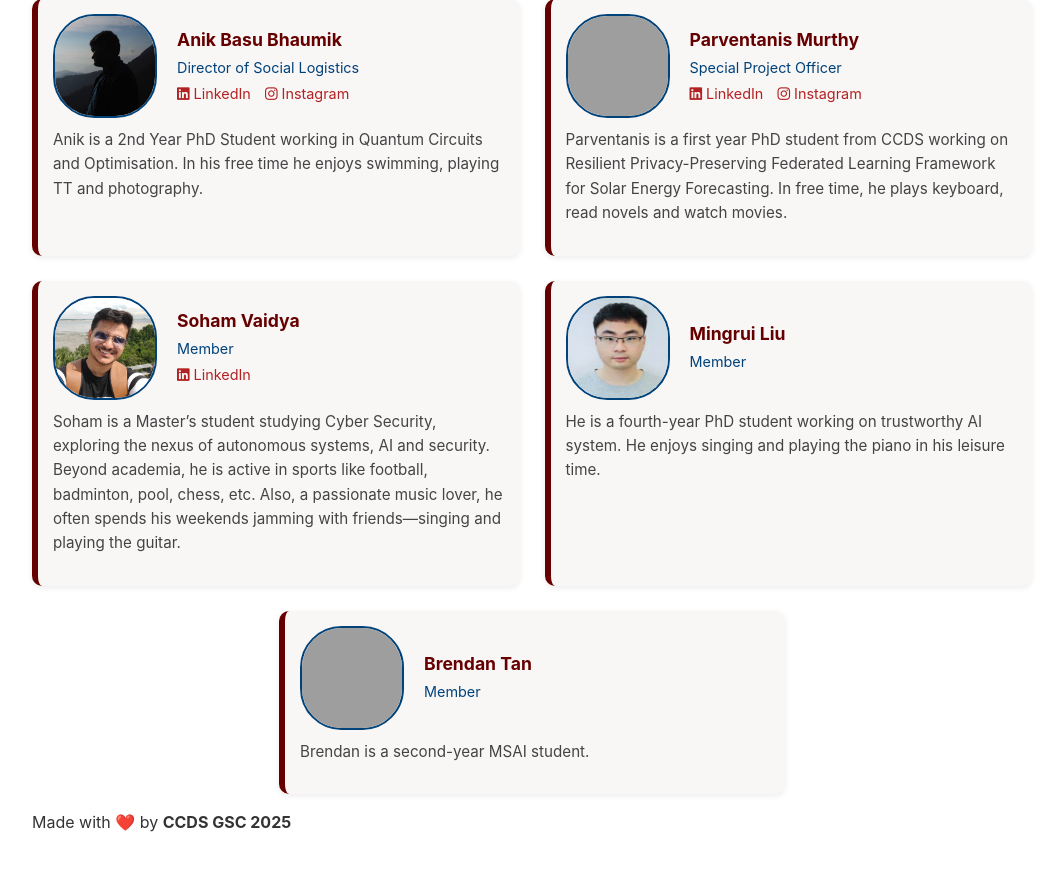
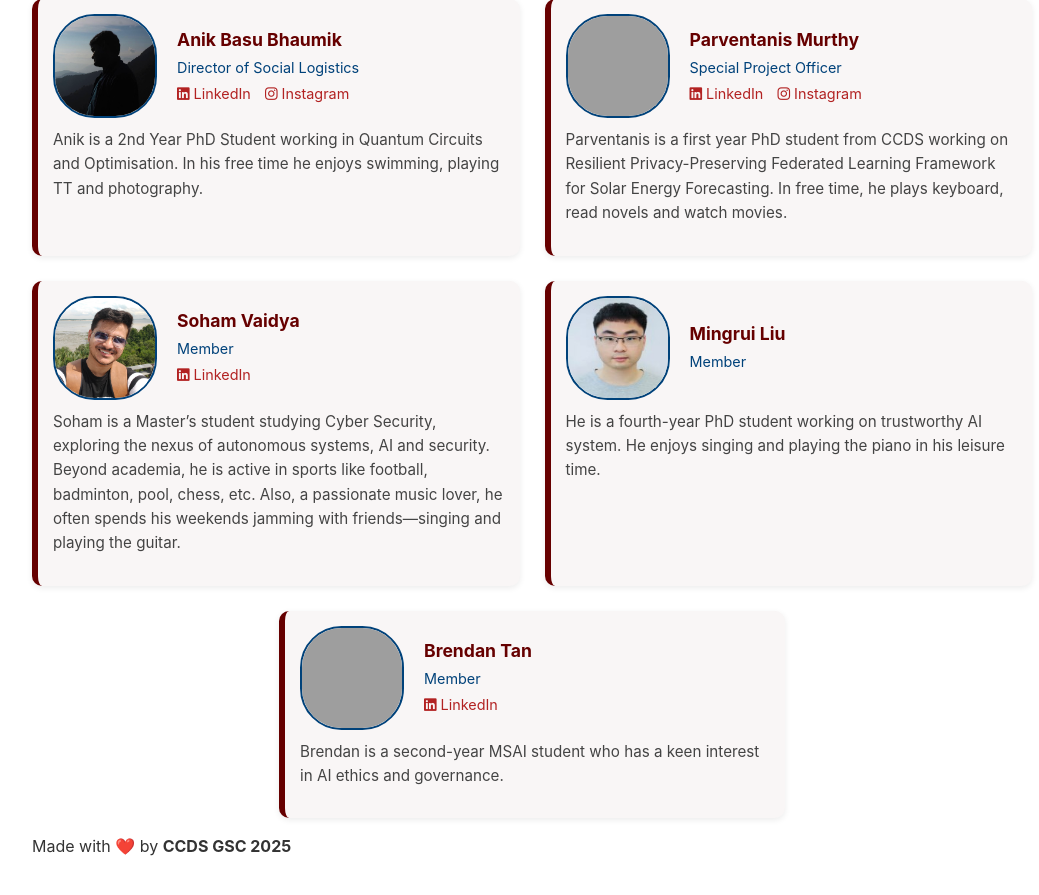
Before and after one commit to ccds-gsc/ccds-gsc.github.io, a Jekyll site: the page team.html, which Jekyll copies as it is, in a window 1280 px wide and 900 px high, scrolled down 1281 px, cut to the strip 0-895 px from the top of the window. Shown: the whole strip, without its empty margins (108-1147 px from the left). Built offline with Jekyll 4.4.1, drawn with Linux system fonts in a browser that asks for light colours; grey boxes are pictures that could not be loaded.

Commit message:
Update team.html

```diff
--- a/team.html
+++ b/team.html
@@ -355,10 +355,13 @@
         <div>
           <p class="member-name">Brendan Tan</p>
           <p class="member-role">Member</p>
+          <a href="https://www.linkedin.com/in/brendantanjw/" class="social-link" target="_blank">
+            <i class="fab fa-linkedin"></i>LinkedIn
+          </a>
         </div>
       </div>
       <p class="member-desc">
-      Brendan is a second-year MSAI student.
+      Brendan is a second-year MSAI student who has a keen interest in AI ethics and governance.
       </p>
     </div>
 
```
